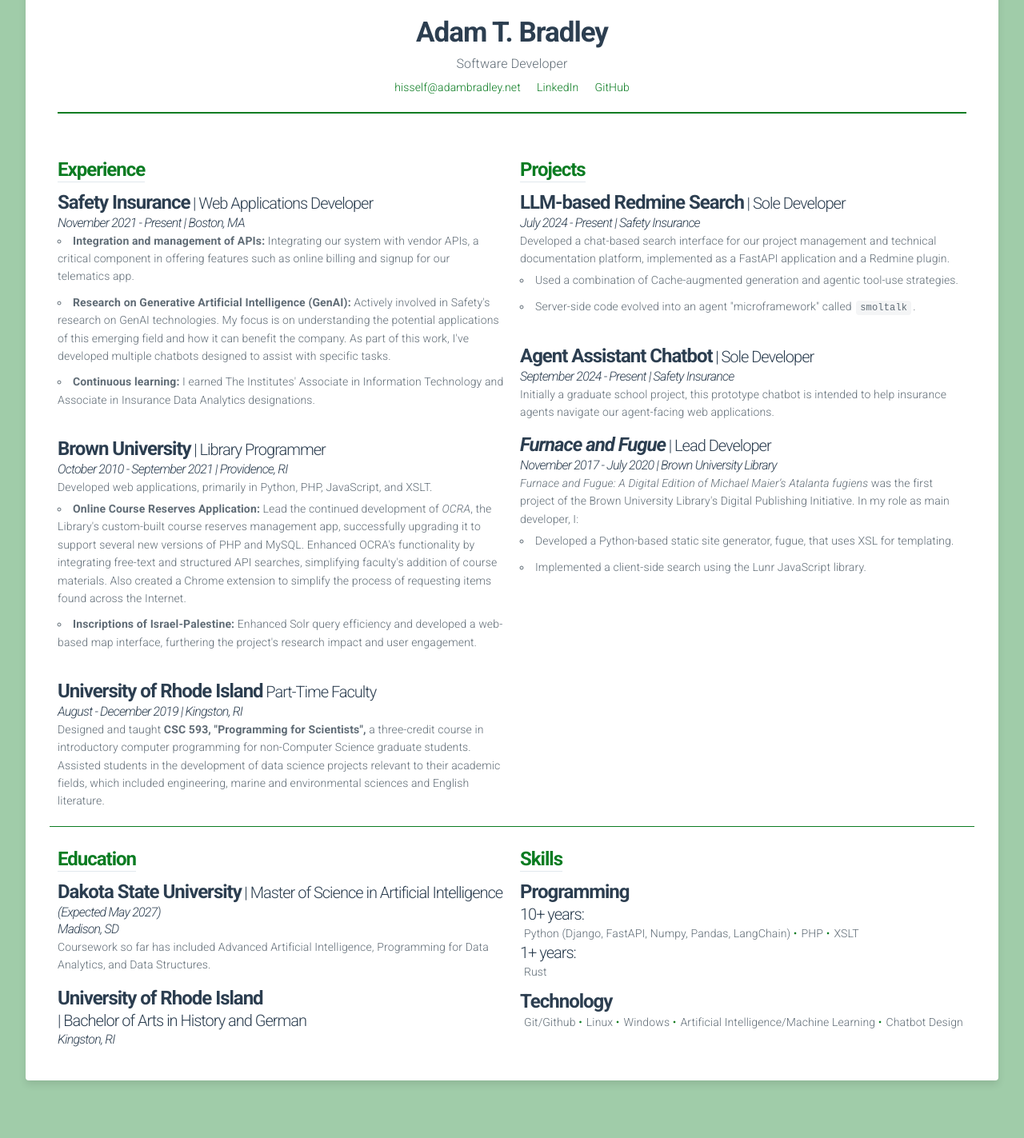
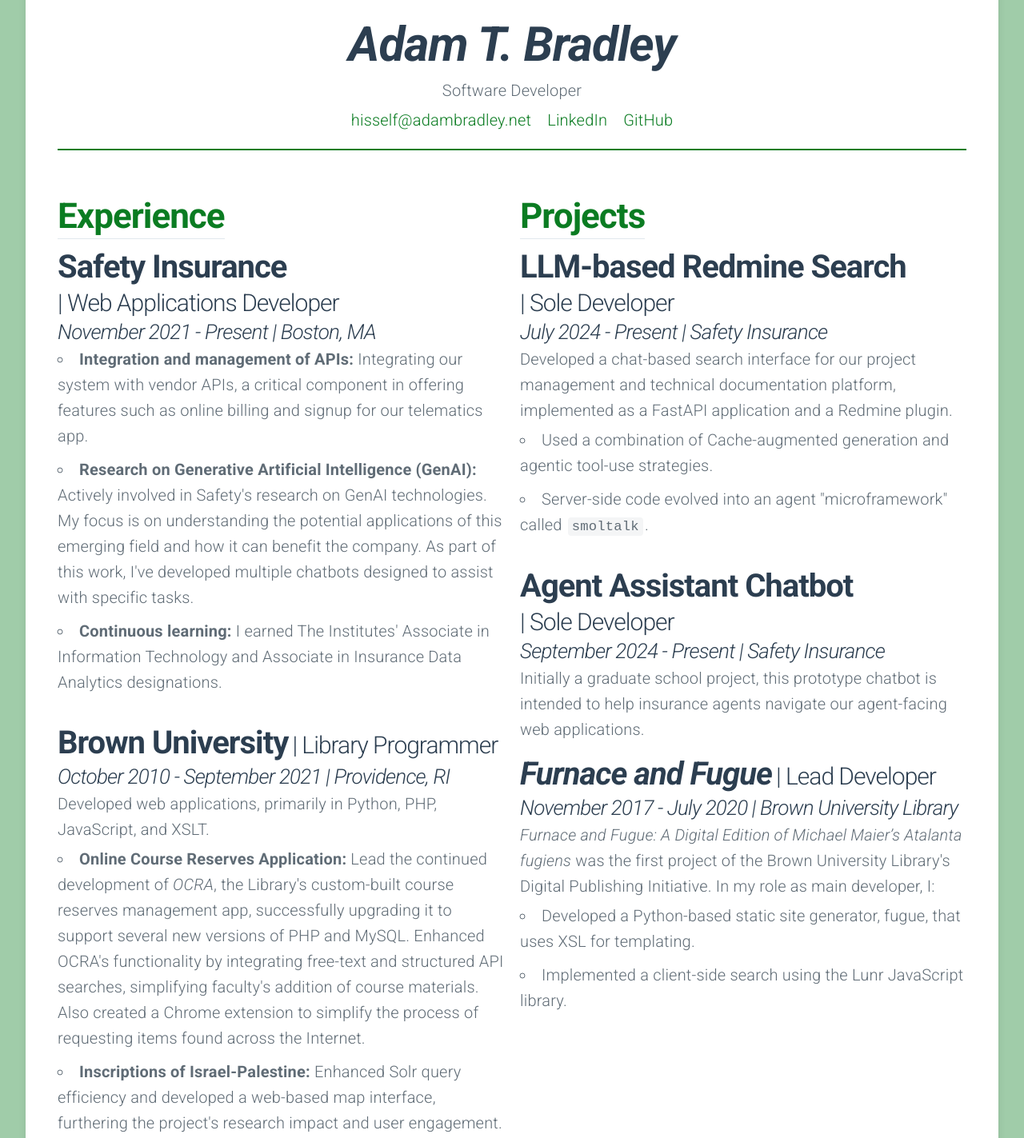
Before and after one commit to atbradley/atbradley.github.io, a plain HTML site: page index.html in a window 1280 px wide. Shown: the part 40-1463 px from the top of the page at 80% size. Before the commit the page ends 1411 px from the top, so only its background shows below. Drawn offline with nearby package versions, Linux system fonts and the light colour scheme.

Commit message:
Separate CSS from HTML.

```diff
--- /dev/null
+++ b/css/style.css
@@ -0,0 +1,186 @@
+
+:root {
+  --primary-color: #0b7c22;
+  --text-dark: #2c3e50;
+  --text-medium: #606c76;
+  --text-light: #9b9b9b;
+  --background-light: #0b7c2263;
+  --background-white: white;
+  --border-light: #e1e8ed;
+  --shadow-color: rgba(0, 0, 0, 0.1);
+}
+
+body {
+  background-color: var(--background-light);
+  font-size: 2rem;
+  line-height: 1.6;
+}
+
+h2 {
+  font-size: 200%;
+  display: inline-block;
+  font-weight: bold;
+  padding-top: 1rem;
+}
+
+h3 {
+  font-size: 150%;
+  display: inline-block;
+}
+
+h4 {
+  font-size: 130%;
+  font-style: italic;
+}
+
+h2, h3, h4 {
+  margin-bottom: 0;
+  color: var(--text-dark);
+}
+
+p {
+  margin-bottom: .5rem;
+  color: var(--text-medium);
+}
+
+.container {
+  max-width: 95%;
+  margin: 2rem auto;
+  background: var(--background-white);
+  padding: 4rem;
+  box-shadow: 0 0.5rem 1rem var(--shadow-color);
+  border-radius: 0.4rem;
+  background-color: var(--background-white);
+}
+
+.header {
+  text-align: center;
+  border-bottom: 2px solid var(--primary-color);
+  padding-bottom: 2rem;
+  margin-bottom: 3rem;
+}
+
+.header h1 {
+  font-size: 300%;
+  font-style: italic;
+  font-weight: 700;
+  margin-bottom: 0.5rem;
+  color: var(--text-dark);
+}
+
+.header p {
+  color: var(--text-medium);
+  margin-bottom: 0.5rem;
+}
+
+.row {
+  border-bottom: 1px solid var(--primary-color);
+  padding: 1.5rem 0;
+}
+
+.row:last-child {
+  border-bottom: none;
+  padding-bottom: 0;
+}
+
+.section {
+  margin-bottom: 1.5rem;
+}
+
+.section-title {
+  text-transform: capitalize;
+  font-size: 220%;
+  font-weight: 700;
+  color: var(--primary-color);
+  border-bottom: 1px solid var(--border-light);
+  padding-bottom: 0;
+  margin-bottom: 0;
+}
+
+.job-description ul,
+.project-description ul {
+  margin-left: 2rem;
+}
+
+.job-description li,
+.project-description li {
+  margin-bottom: 0.8rem;
+  line-height: 1.7;
+}
+
+.skills-content h3 {
+  display: block;
+}
+
+.skills-content ul {
+  margin-bottom: 0;
+}
+
+.skills-content ul li {
+  display: inline-block;
+  margin-bottom: 0;
+  padding-bottom: 0;
+}
+
+.skills-content ul li::before {
+  content: "•";
+  margin-right: 0.5rem;
+  color: var(--primary-color);
+}
+
+.skills-content ul li:first-child::before {
+  content: "";
+}
+
+.contact-info {
+  display: flex;
+  justify-content: center;
+  gap: 2rem;
+  flex-wrap: wrap;
+}
+
+.contact-info a {
+  color: var(--primary-color);
+  text-decoration: none;
+}
+
+.contact-info a:hover {
+  text-decoration: underline;
+}
+
+@media (max-width: 768px) {
+  .resume-container {
+    margin: 1rem;
+    padding: 2rem;
+  }
+
+  .header h1 {
+    font-size: 2.8rem;
+  }
+
+  .contact-info {
+    flex-direction: column;
+    gap: 0.5rem;
+  }
+}
+
+.print-only {
+  display: none;
+}
+
+@media print {
+  body {
+    background: var(--background-white);
+  }
+
+  .container {
+    box-shadow: none;
+    margin: 0;
+    padding: 1rem;
+    max-width: 100%;
+  }
+
+  .print-only {
+    display: block;
+  }
+}
--- a/index.html
+++ b/index.html
@@ -33,24 +33,24 @@
 
       body {
         background-color: var(--background-light);
-        font-size: 1.4rem;
+        font-size: 2rem;
         line-height: 1.6;
       }
 
       h2 {
-        font-size: 2.4rem;
+        font-size: 200%;
         display: inline-block;
         font-weight: bold;
         padding-top: 1rem;
       }
 
       h3 {
-        font-size: 2rem;
+        font-size: 150%;
         display: inline-block;
       }
 
       h4 {
-        font-size: 1.6rem;
+        font-size: 130%;
         font-style: italic;
       }
 
@@ -82,14 +82,14 @@
       }
 
       .header h1 {
-        font-size: 3.5rem;
+        font-size: 300%;
+        font-style: italic;
         font-weight: 700;
         margin-bottom: 0.5rem;
         color: var(--text-dark);
       }
 
       .header p {
-        font-size: 1.6rem;
         color: var(--text-medium);
         margin-bottom: 0.5rem;
       }
@@ -109,7 +109,7 @@
       }
 
       .section-title {
-        font-size: 2.4rem;
+        font-size: 220%;
         font-weight: 700;
         color: var(--primary-color);
         border-bottom: 1px solid var(--border-light);
```
